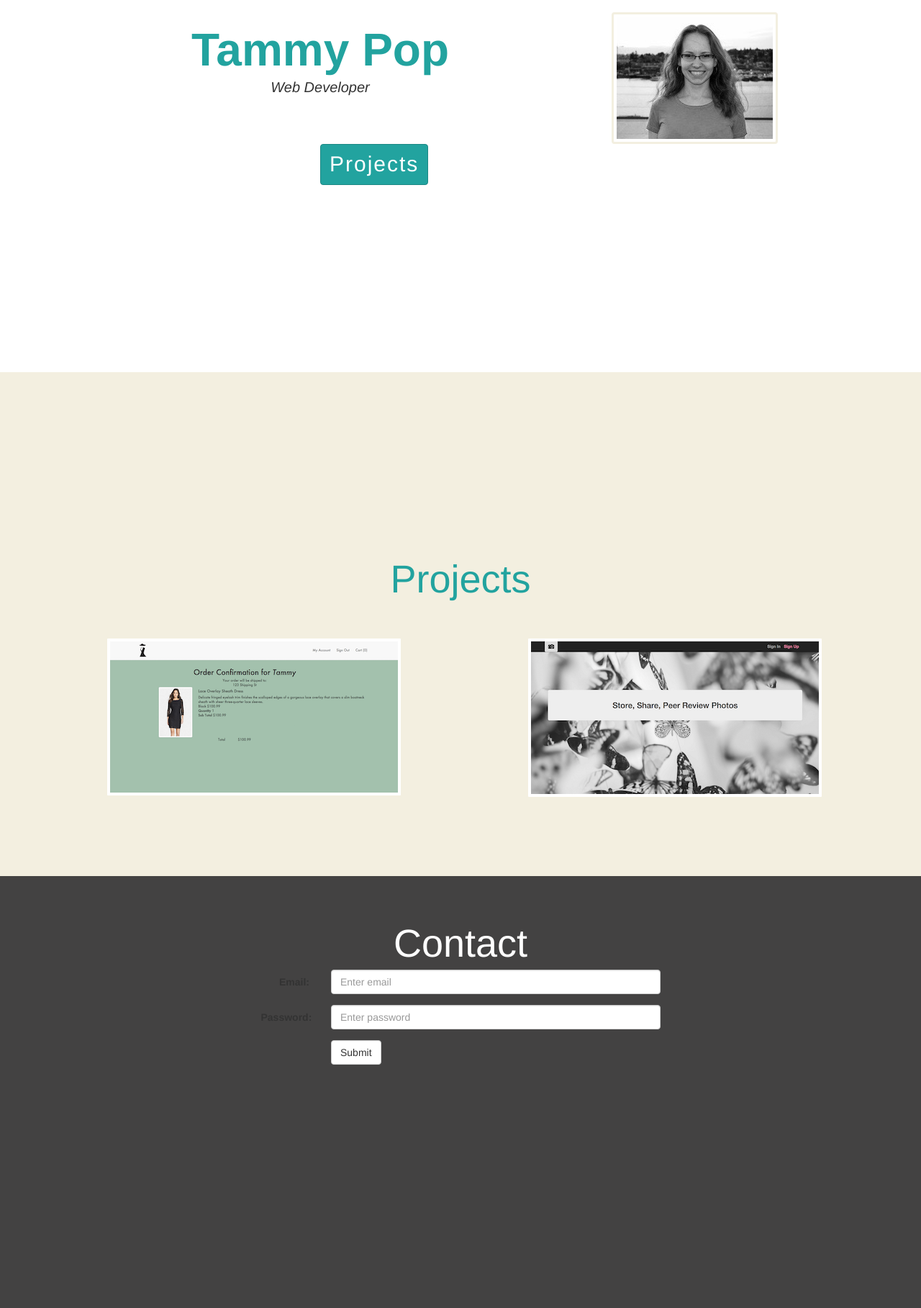
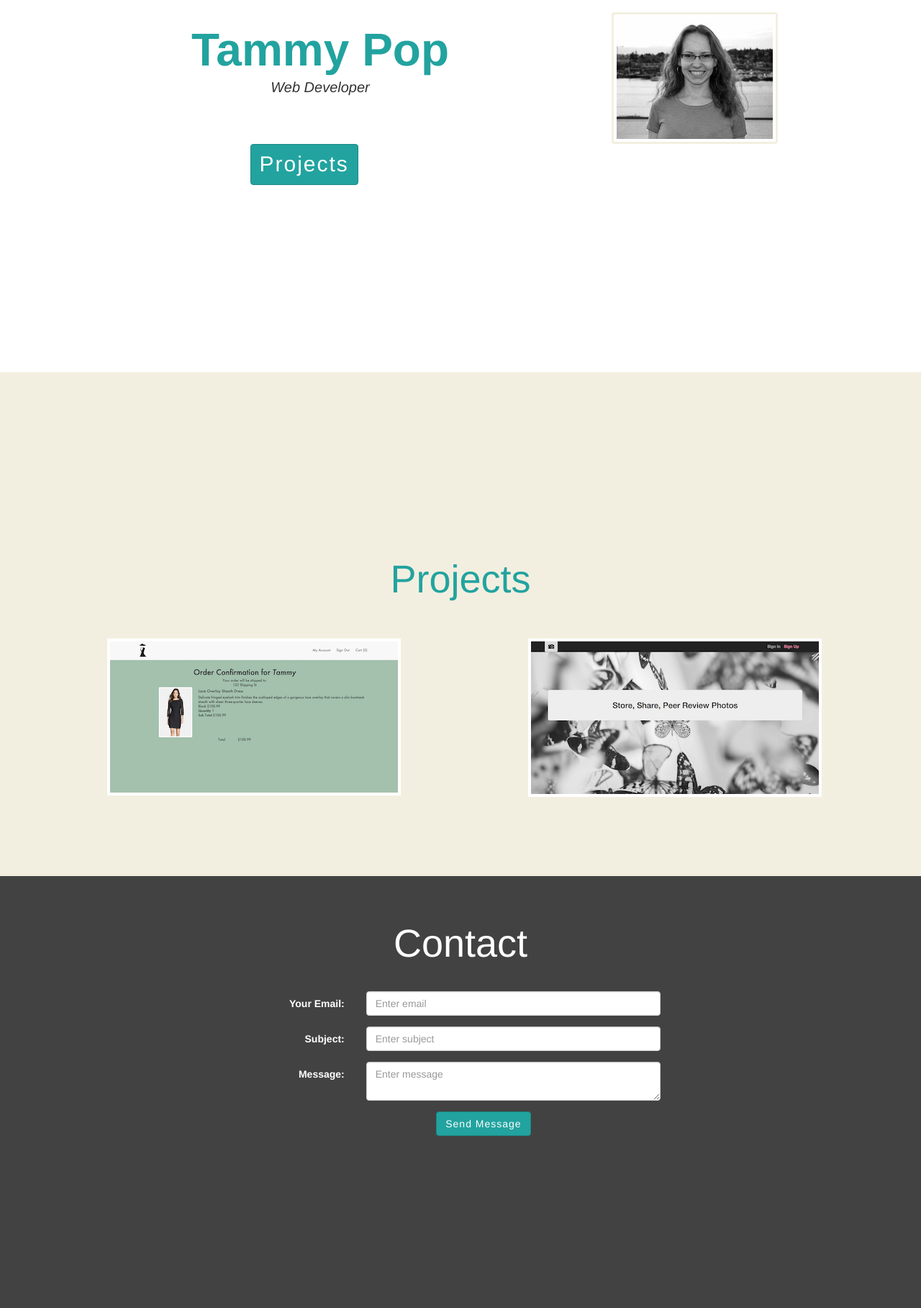
Before and after one commit to smurfik/personal-website-flask, a Flask app: page / in a window 1280 px wide. Shown: the part 183-2000 px from the top of the page at 72% size. Run offline with Flask 2, Linux system fonts and the light colour scheme; some libraries are stand-ins or nearby versions.

Commit message:
update form

```diff
--- a/static/css/main.css
+++ b/static/css/main.css
@@ -13,6 +13,7 @@ body {
 	background:rgb(34, 163, 159);
 	height:70px;
 	width:100%;
+  z-index: 9999;
 	}
 
 #nav {
@@ -53,6 +54,15 @@ body {
 #page1 .btn {
   font-size: 30px;
   letter-spacing: 2px;
+}
+
+#page3 .btn-primary {
+  background-color: #22A39F;
+  border-color: #1c8784;
+}
+
+#page3 .btn {
+  letter-spacing: 1px;
 }
 
 
@@ -107,6 +117,7 @@ body {
   line-height: 54px;
   font-size: 54px;
   text-align: center;
+  margin-bottom: 40px;
 }
 
 .page-padding {height:90px; width:100%;}
@@ -147,3 +158,7 @@ span.text-content span {
 #page2 a:hover span.text-content {
   opacity: 1;
 }
+
+.labell {
+  color: white;
+}
--- a/templates/home.html
+++ b/templates/home.html
@@ -15,7 +15,7 @@
       </div>
     </div>
     <div class="row">
-      <a href="#portfolio" class="btn btn-primary col-md-offset-4">Projects</a>
+      <a href="#portfolio" class="btn btn-primary col-md-offset-3">Projects</a>
     </div>
   </div> <!--end page1-->
 </div>
@@ -53,20 +53,26 @@
         <div class="col-md-6 col-md-offset-3">
           <form class="form-horizontal" role="form">
             <div class="form-group">
-              <label class="control-label col-sm-2" for="email">Email:</label>
-              <div class="col-sm-10">
+              <label class="control-label col-sm-3 labell" for="email">Your Email:</label>
+              <div class="col-sm-9">
                 <input type="email" class="form-control" id="email" placeholder="Enter email">
               </div>
             </div>
             <div class="form-group">
-              <label class="control-label col-sm-2" for="pwd">Password:</label>
-              <div class="col-sm-10">
-                <input type="password" class="form-control" id="pwd" placeholder="Enter password">
+              <label class="control-label col-sm-3 labell" for="email">Subject:</label>
+              <div class="col-sm-9">
+                <input type="email" class="form-control" id="email" placeholder="Enter subject">
               </div>
             </div>
             <div class="form-group">
-              <div class="col-sm-offset-2 col-sm-10">
-                <button type="submit" class="btn btn-default">Submit</button>
+              <label class="control-label col-sm-3 labell" for="pwd">Message:</label>
+              <div class="col-sm-9">
+                <textarea class="form-control" id="pwd" placeholder="Enter message"></textarea>
+              </div>
+            </div>
+            <div class="form-group">
+              <div class="col-sm-offset-5 col-sm-7">
+                <button type="submit" class="btn btn-primary">Send Message</button>
               </div>
             </div>
           </form>
```
